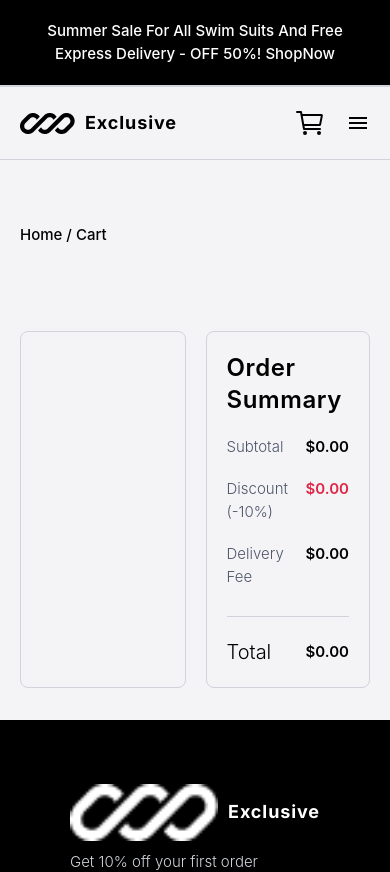
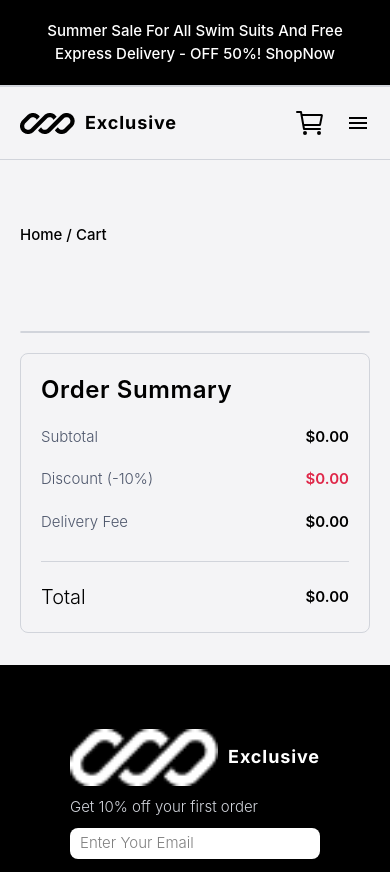
Before and after one commit to Mohamed-Y0/Exclusive, a React (Vite) app: page /cart in a window 390 px wide. Shown: the top 872 px of the page. Built offline with nearby package versions, Linux system fonts and the light colour scheme; a web font is replaced by a local one.

Commit message:
finish ui for small screens

```diff
--- a/src/components/cart/CartProducts.tsx
+++ b/src/components/cart/CartProducts.tsx
@@ -36,7 +36,7 @@ function CartProducts() {
       <div className="pb-8">
         <PageLocation />
       </div>
-      <section className="flex gap-5 py-8 md:text-lg lg:pb-16">
+      <section className="flex flex-col gap-5 py-8 md:text-lg lg:flex-row lg:pb-16">
         <div className="w-full rounded-lg border border-neutral-200">
           {cart.map((item) => (
             <div
@@ -50,7 +50,7 @@ function CartProducts() {
                   className="max-w-1/7"
                 />
                 <div className="flex w-full flex-col gap-5">
-                  <div className="flex items-center justify-between">
+                  <div className="flex items-center justify-between gap-5">
                     <p>{item.title}</p>
                     <button
                       onClick={() => dispatch(removeCartItem(item.id))}
```
